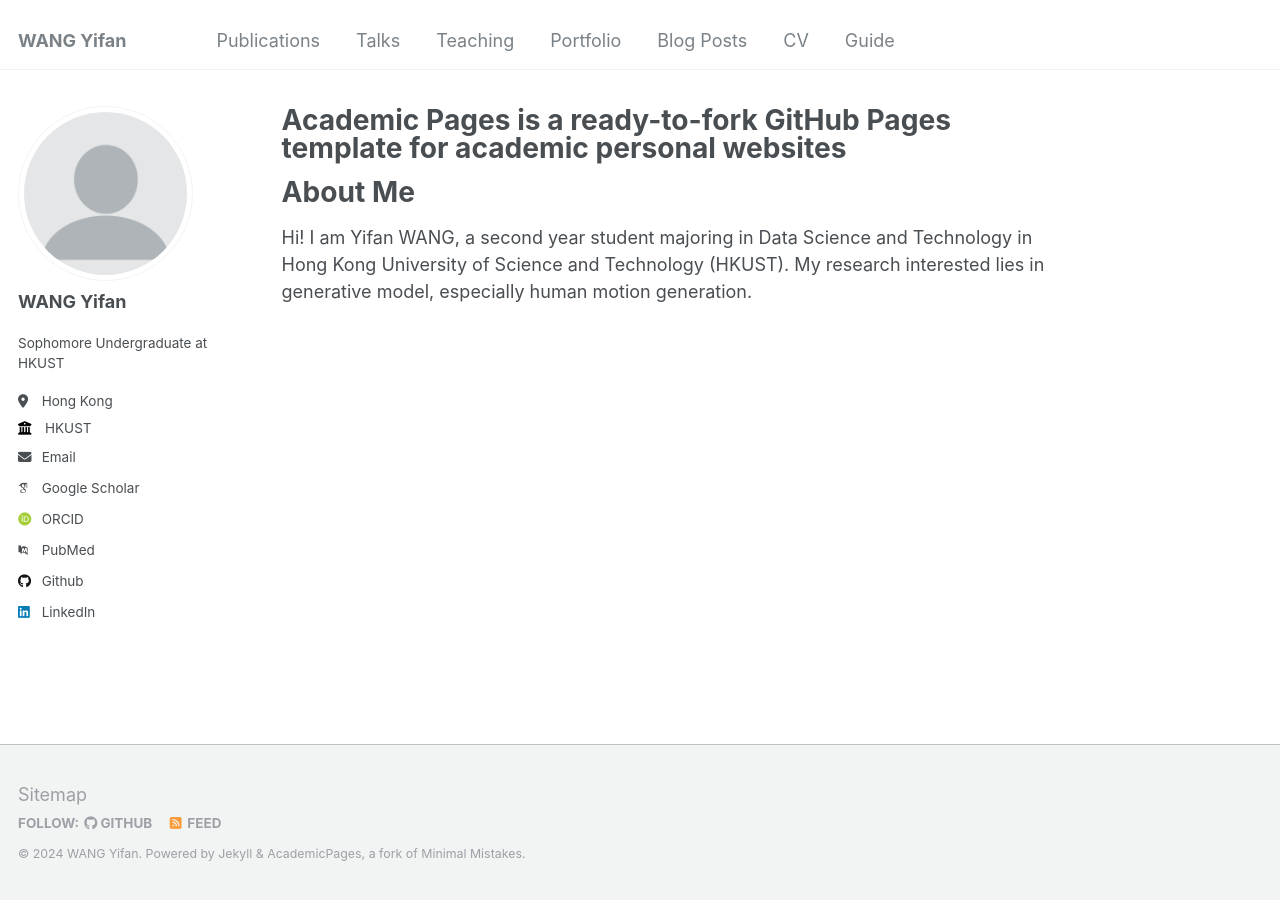
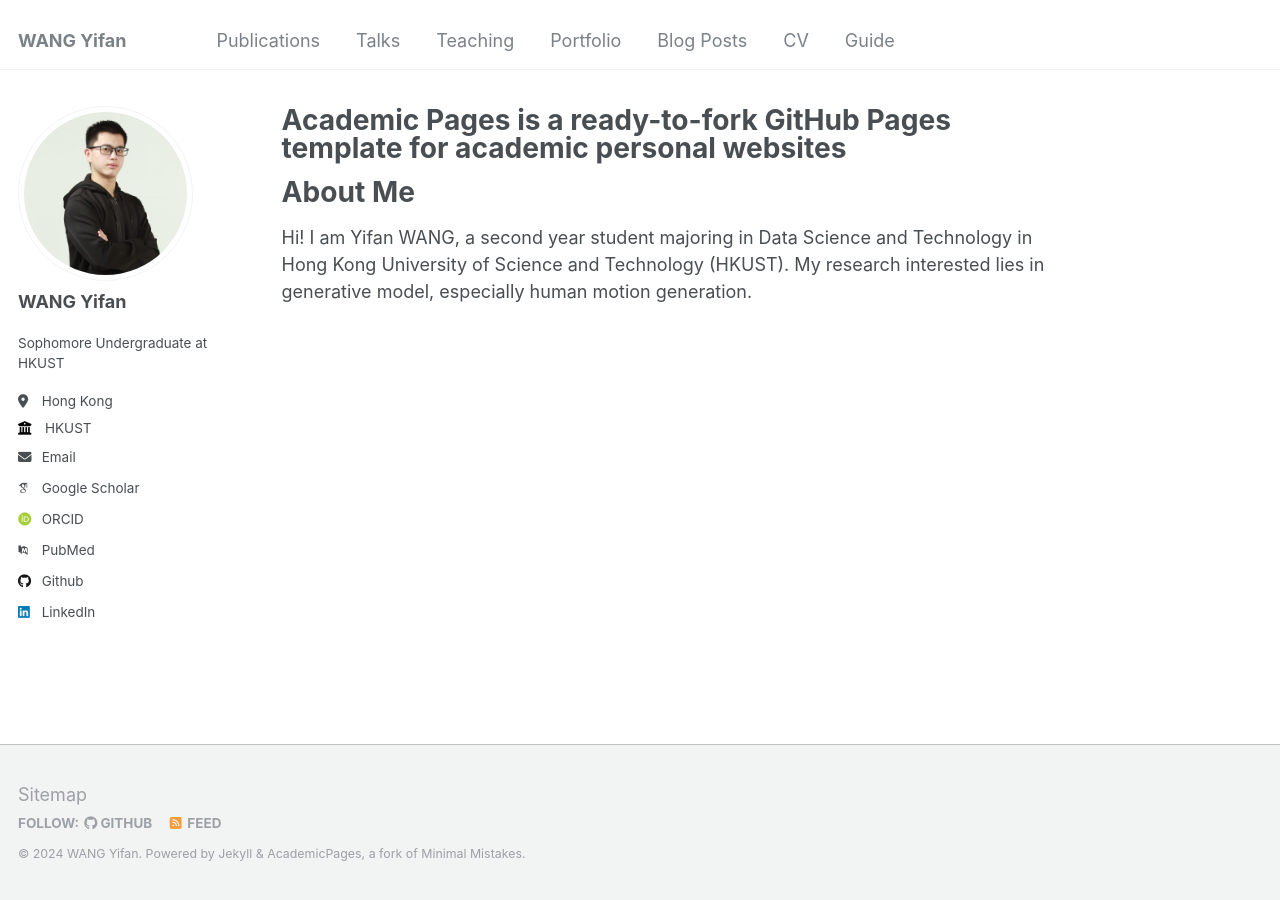
Before and after one commit to wangyifanust/wangyifanust.github.io, a Jekyll site: the page built from _pages/about.md, in a window 1280 px wide. Built offline with Jekyll 4.4.1, drawn with Linux system fonts in a browser that asks for light colours; some web fonts are replaced.

Commit message:
upload photo

```diff
--- a/_config.yml
+++ b/_config.yml
@@ -21,7 +21,7 @@ repository               : "academicpages/academicpages.github.io"
 #               Additional customization can be done by editing /_includes/author-profile.html
 author:
   # Biographic information
-  avatar           : "profile.png"
+  avatar           : "1696659338973.jpeg"
   name             : "WANG Yifan"
   pronouns         : # example: "she/her"
   bio              : "<p>Sophomore Undergraduate at HKUST</p>"
```
